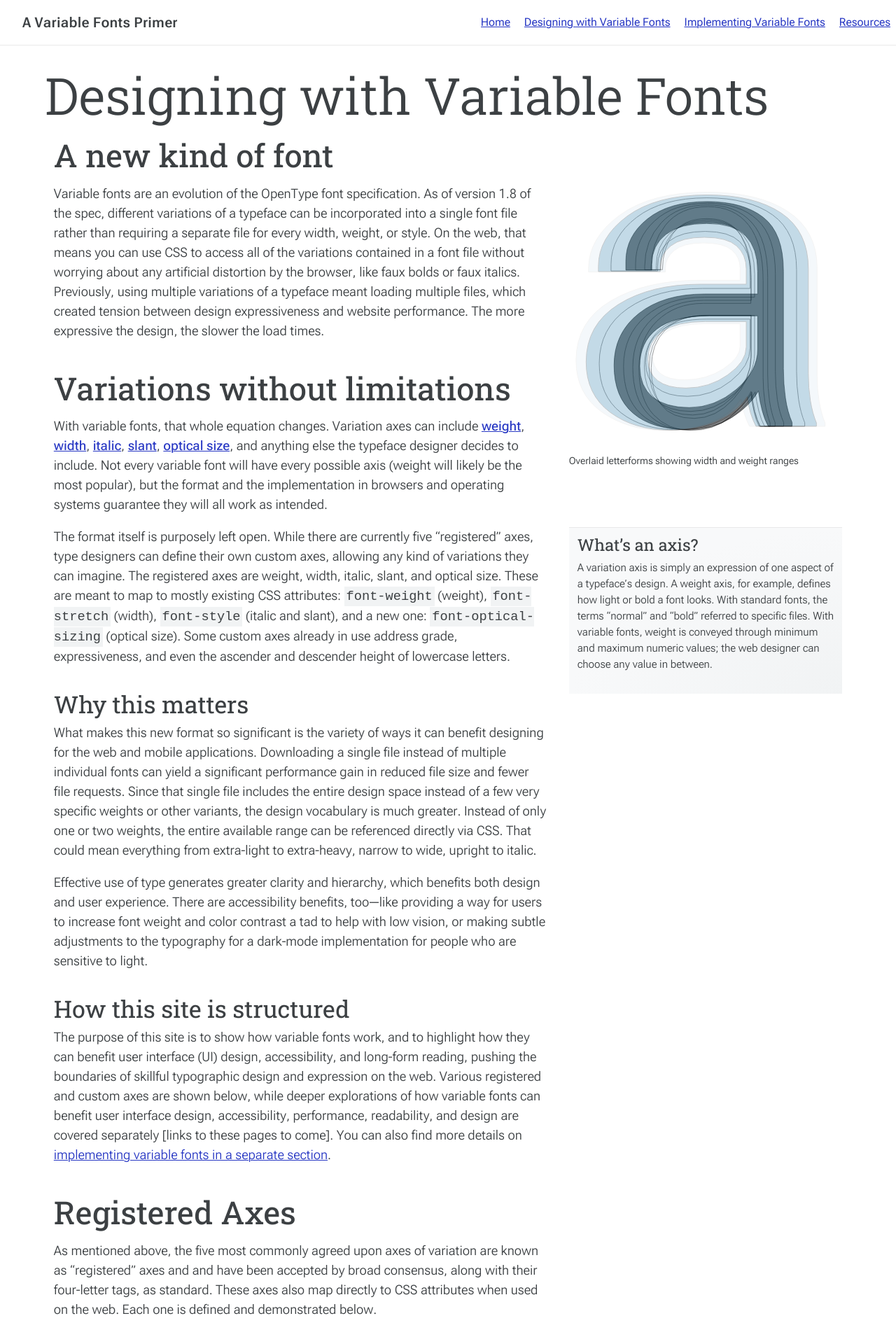
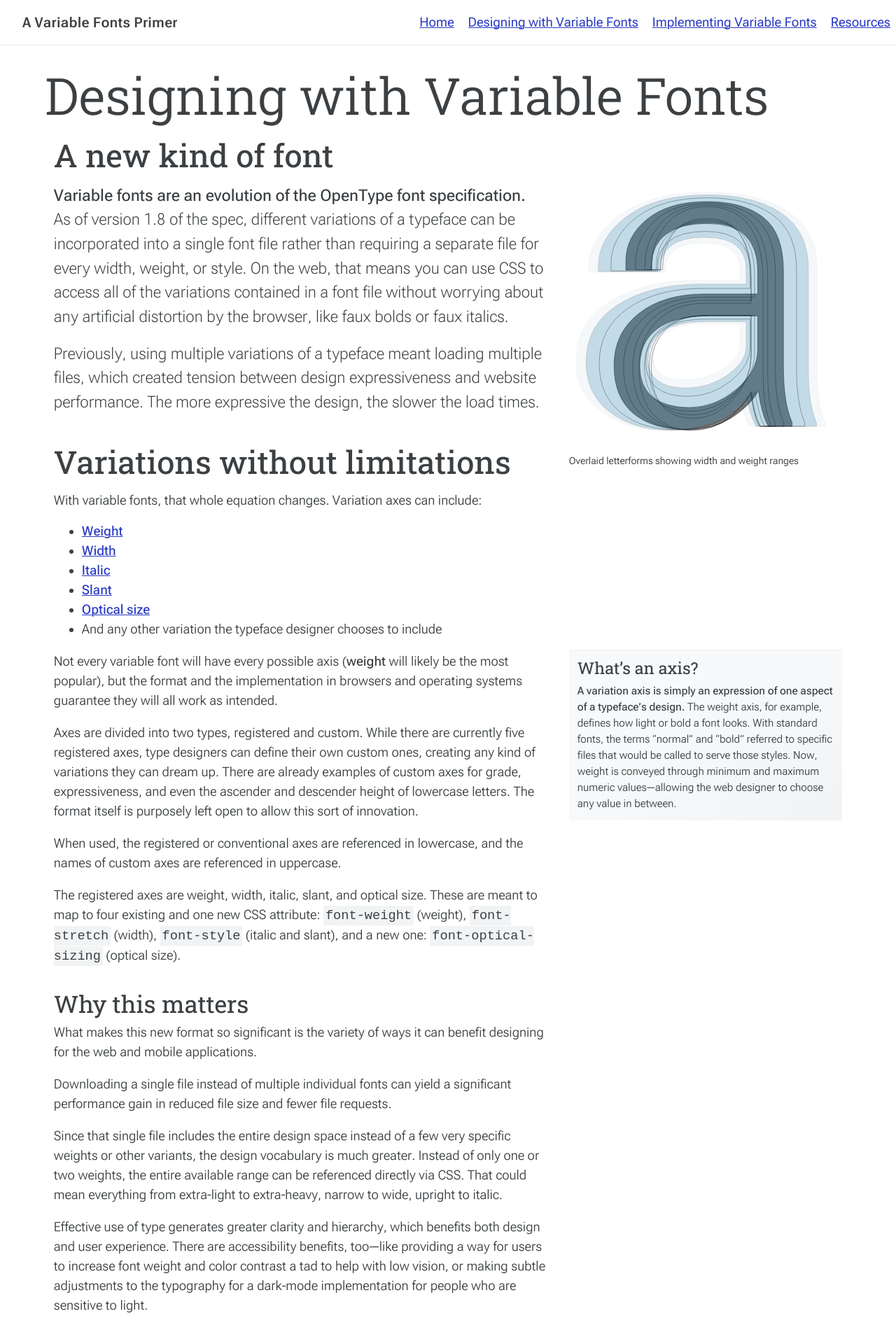
Before and after one commit to jpamental/variable-fonts, a Jekyll site: the page built from pages/about_variable_fonts.html, in a window 1280 px wide. Shown: the top 1920 px of the page at 70% size. Built offline with Jekyll 4.4.1, drawn with Linux system fonts in a browser that asks for light colours; a style sheet for code colours, icons or effects is not loaded; some of the changed text lies outside the part shown.

Commit message:
Basic list styles and intro content updates

```diff
--- a/_includes/beatrice/01-atoms/01-typography/_01-typography.scss
+++ b/_includes/beatrice/01-atoms/01-typography/_01-typography.scss
@@ -74,11 +74,12 @@ li {
 }
 
 
-p {
+p,
+li {
   @include text-body;
   @include content-width;
   margin-top: 0;
-  margin-bottom: var(--body-text-spacer);
+  margin-bottom: 0;
   -webkit-hyphens: auto;
   hyphens: auto;
 
@@ -137,8 +138,20 @@ p {
     --p-vf-GRAD: 0.25;
     letter-spacing: 0.025em;
   }
+  p + &,
+  aside + & {
+    margin-top: var(--body-text-spacer);
+  }
 }
 
+.lede {
+  --p-font-size-min: 1.33;
+  --p-font-size-max: 1.5;
+  --p-vf-wght: 200;
+  &:first-of-type::first-line {
+    font-weight: 525;
+  }
+}
 strong {
   @supports (font-variation-settings: normal) {
     font-synthesis: none;
--- a/pages/about_variable_fonts.html
+++ b/pages/about_variable_fonts.html
@@ -12,24 +12,38 @@ permalink: about-variable-fonts
     %}
     <figcaption>Overlaid letterforms showing width and weight ranges</figcaption>
     </figure>
-  <p>Variable fonts are an evolution of the OpenType font specification. As of version 1.8 of the spec, different variations of a typeface can be incorporated into a single font file rather than requiring a separate file for every width, weight, or style. On the web, that means you can use CSS to access all of the variations contained in a font file without worrying about any artificial distortion by the browser, like faux bolds or faux italics. Previously, using multiple variations of a typeface meant loading multiple files, which created tension between design expressiveness and website performance. The more expressive the design, the slower the load times.</p>
+  <p class="lede">Variable fonts are an evolution of the OpenType font specification. As of version 1.8 of the spec, different variations of a typeface can be incorporated into a single font file rather than requiring a separate file for every width, weight, or style. On the web, that means you can use CSS to access all of the variations contained in a font file without worrying about any artificial distortion by the browser, like faux bolds or faux italics. </p>
+  <p class="lede">Previously, using multiple variations of a typeface meant loading multiple files, which created tension between design expressiveness and website performance. The more expressive the design, the slower the load times.</p>
 
   <h2>Variations without limitations</h2>
 
-  <p>With variable fonts, that whole equation changes. Variation axes can include <a href="#wght"><span class="medium">weight</span></a>, <a href="#wdth"><span class="medium">width</span></a>, <a href="#ital"><span class="medium">italic</span></a>, <a href="#slnt"><span class="medium">slant</span></a>, <a href="#opsz"><span class="medium">optical size</span></a>, and anything else the typeface designer decides to include. Not every variable font will have every possible axis (weight will likely be the most popular), but the format and the implementation in browsers and operating systems guarantee they will all work as intended.</p>
-
+  <p>With variable fonts, that whole equation changes. Variation axes can include:</p>
+  <ul>
+    <li><a href="#wght" class="medium">Weight</a></li>
+    <li><a href="#wdth" class="medium">Width</a></li>
+    <li><a href="#ital" class="medium">Italic</a></li>
+    <li><a href="#slnt" class="medium">Slant</a></li>
+    <li><a href="#opsz" class="medium">Optical size</a></li>
+    <li>And any other variation the typeface designer chooses to include </li>
+  </ul>
   <aside class="aside aside--right">
     <h3>What’s an axis?</h3>
-    <p>A variation axis is simply an expression of one aspect of a typeface’s design. A weight axis, for example, defines how light or bold a font looks. With standard fonts, the terms “normal” and “bold” referred to specific files. With variable fonts, weight is conveyed through minimum and maximum numeric values; the web designer can choose any value in between.</p>
+    <p><span class="medium">A variation axis is simply an expression of one aspect of a typeface’s design.</span> The weight axis, for example,  defines how light or bold a font looks. With standard fonts, the terms “normal” and “bold” referred to specific files that would be called to serve those styles. Now, weight is conveyed through minimum and maximum numeric values—allowing the web designer to choose any value in between.</p>
   </aside>
+  <p>Not every variable font will have every possible axis (<span class="medium">weight</span> will likely be the most popular), but the format and the implementation in browsers and operating systems guarantee they will all work as intended.</p>
 
-  <p>The format itself is purposely left open. While there are currently five “registered” axes, type designers can define their own custom axes, allowing any kind of variations they can imagine. The registered axes are weight, width, italic, slant, and optical size. These are meant to map to mostly existing CSS attributes: <code>font-weight</code> (weight), <code>font-stretch</code> (width), <code>font-style</code> (italic and slant), and a new one: <code>font-optical-sizing</code> (optical size). Some custom axes already in use address grade, expressiveness, and even the ascender and descender height of lowercase letters.</p>
+
+  <p>Axes are divided into two types, registered and custom. While there are currently five registered axes, type designers can define their own custom ones, creating any kind of variations they can dream up. There are already examples of custom axes for grade, expressiveness, and even the ascender and descender height of lowercase letters. The format itself is purposely left open to allow this sort of innovation.</p>
+  <p>When used, the registered or conventional axes are referenced in lowercase, and the names of custom axes are referenced in uppercase.</p>
+
+  <p>The registered axes are weight, width, italic, slant, and optical size. These are meant to map to four existing and one new CSS attribute: <code>font-weight</code> (weight), <code>font-stretch</code> (width), <code>font-style</code> (italic and slant), and a new one: <code>font-optical-sizing</code> (optical size).</p>
+
   <h3>Why this matters</h3>
-  <p>What makes this new format so significant is the variety of ways it can benefit designing for the web and mobile applications. Downloading a single file instead of multiple individual fonts can yield a significant performance gain in reduced file size and fewer file requests. Since that single file includes the entire design space instead of a few very specific weights or other variants, the design vocabulary is much greater. Instead of only one or two weights, the entire available range can be referenced directly via CSS. That could mean everything from extra-light to extra-heavy, narrow to wide, upright to italic.</p>
+  <p>What makes this new format so significant is the variety of ways it can benefit designing for the web and mobile applications. </p>
+  <p>Downloading a single file instead of multiple individual fonts can yield a significant performance gain in reduced file size and fewer file requests. </p>
+  <p>Since that single file includes the entire design space instead of a few very specific weights or other variants, the design vocabulary is much greater. Instead of only one or two weights, the entire available range can be referenced directly via CSS. That could mean everything from extra-light to extra-heavy, narrow to wide, upright to italic.</p>
   <p>Effective use of type generates greater clarity and hierarchy, which benefits both design and user experience. There are accessibility benefits, too—like providing a way for users to increase font weight and color contrast a tad to help with low vision, or making subtle adjustments to the typography for a dark-mode implementation for people who are sensitive to light.</p>
 
-  <h3>How this site is structured</h3>
-  <p>The purpose of this site is to show how variable fonts work, and to highlight how they can benefit user interface (UI) design, accessibility, and long-form reading, pushing the boundaries of skillful typographic design and expression on the web. Various registered and custom axes are shown below, while deeper explorations of how variable fonts can benefit user interface design, accessibility, performance, readability, and design are covered separately [links to these pages to come]. You can also find more details on <a href="{{ site.baseurl }}/implementing-variable-fonts">implementing variable fonts in a separate section</a>.</p>
   <h2>Registered Axes</h2>
   <p>As mentioned above, the five most commonly agreed upon axes of variation are known as “registered” axes and  and have been accepted by broad consensus, along with their four-letter tags, as standard. These axes also map directly to CSS attributes when used on the web. Each one is defined and demonstrated below.</p>
 
```
Also changed, not shown: assets/css/styles.css, 1 other file.
